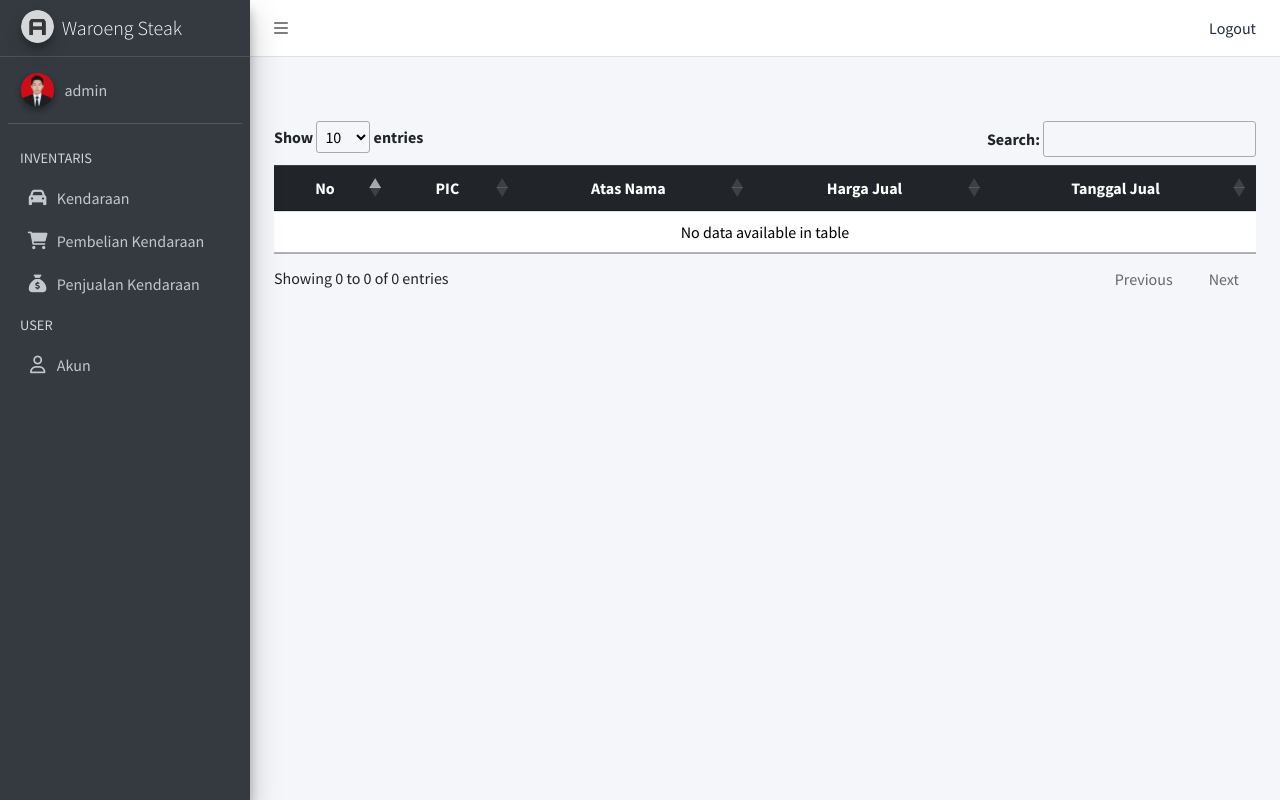
After one commit to hfhidayt/waroeng-steak, a Laravel app: page /dashboard/penjualan/kendaraan in a window 1280 px wide. The commit adds this page. Run offline with Laravel 8, Linux system fonts and the light colour scheme; a user stored in the database is signed in; data comes from the database, SQL or seed files in the repository; data that the repository does not hold is empty; some libraries are stand-ins or nearby versions.

Commit message:
penjualan kendaraan

```diff
--- a/app/Http/Controllers/PenjualanController.php
+++ b/app/Http/Controllers/PenjualanController.php
@@ -14,7 +14,10 @@ class PenjualanController extends Controller
      */
     public function index()
     {
-        //
+        return view('dashboard.kendaraan.penjualan.index', [
+            'title' => 'Penjualan',
+            'penjualans' => Penjualan::all()
+        ]);
     }
 
     /**
@@ -35,7 +38,14 @@ class PenjualanController extends Controller
      */
     public function store(Request $request)
     {
-        //
+        $validatedData = $request->validate([
+            'pic' => 'required',
+            'atas_nama' => 'required',
+            'harga_jual' => 'required',
+            'tanggal_jual' => 'required|date',
+        ]);
+        Penjualan::Create($validatedData);
+        return redirect('/dashboard/penjualan/kendaraan')->with('success', 'Berhasil menambah data penjualan!');
     }
 
     /**
@@ -67,9 +77,16 @@ class PenjualanController extends Controller
      * @param  \App\Models\Penjualan  $penjualan
      * @return \Illuminate\Http\Response
      */
-    public function update(Request $request, Penjualan $penjualan)
+    public function update(Request $request, Penjualan $kendaraan)
     {
-        //
+        $validatedData = $request->validate([
+            'pic' => 'required',
+            'atas_nama' => 'required',
+            'harga_jual' => 'required',
+            'tanggal_jual' => 'required|date',
+        ]);
+        Penjualan::where('id', $kendaraan->id)->update($validatedData);
+        return redirect('/dashboard/penjualan/kendaraan')->with('success', 'Berhasil menambah data penjualan!');
     }
 
     /**
@@ -80,6 +97,7 @@ class PenjualanController extends Controller
      */
     public function destroy(Penjualan $penjualan)
     {
-        //
+        Penjualan::destroy($penjualan->id);
+        return redirect('/dashboard/penjualan/kendaraan')->with('success', 'Data Penjualan berhasil dihapus');
     }
 }
--- a/app/Models/Penjualan.php
+++ b/app/Models/Penjualan.php
@@ -8,4 +8,6 @@ use Illuminate\Database\Eloquent\Model;
 class Penjualan extends Model
 {
     use HasFactory;
+
+    protected $guarded = ['id'];
 }
--- a/resources/views/dashboard/kendaraan/index.blade.php
+++ b/resources/views/dashboard/kendaraan/index.blade.php
@@ -12,7 +12,8 @@
                     </div>
                 @endif
                 <a href="#create" class="btn btn-success" data-bs-toggle="modal">Tambah Baru</a>
-                <a href="#createP" class="btn btn-success" data-bs-toggle="modal">Pembelian Kendaraan</a>
+                <a href="#createP" class="btn btn-success" data-bs-toggle="modal">Tambah Pembelian Kendaraan</a>
+                <a href="#createJ" class="btn btn-danger" data-bs-toggle="modal">Tambah Penjualan Kendaraan</a>
             </div>
         </div>
         <div class="row">
@@ -53,6 +54,7 @@
         </div>
         @include('dashboard.kendaraan.create')
         @include('dashboard.kendaraan.pembelian.create')
+        @include('dashboard.kendaraan.penjualan.create')
     </div>
 @endsection
 @push('script')
--- /dev/null
+++ b/resources/views/dashboard/kendaraan/penjualan/index.blade.php
@@ -0,0 +1,54 @@
+@extends('layouts.main')
+@section('wrapper')
+    @include('partials.navbar')
+    @include('partials.sidebar')
+    <div class="content-wrapper">
+        <div class="row">
+            <div class="col mx-4 my-4">
+                @if (session()->has('success'))
+                    <div class="alert alert-success alert-dismissible fade show" role="alert">
+                        {{ session('success') }}
+                        <button type="button" class="btn-close" data-bs-dismiss="alert" aria-label="Close"></button>
+                    </div>
+                @endif
+                {{-- <a href="#create" class="btn btn-success" data-bs-toggle="modal">Pembelian Kendaraan</a> --}}
+            </div>
+        </div>
+        <div class="row">
+            <div class="col mx-4 my-3">
+                <table class="table" id="table_id">
+                    <thead class="table-dark dt-head-center">
+                        <tr>
+                            <th scope="col">No</th>
+                            <th scope="col">PIC</th>
+                            <th scope="col">Atas Nama</th>
+                            <th scope="col">Harga Jual</th>
+                            <th scope="col">Tanggal Jual</th>
+                        </tr>
+                    </thead>
+                    <tbody class="text-center">
+                        @foreach ($penjualans as $j)
+                            <tr>
+                                <td>{{ $loop->iteration }}</td>
+                                <td>{{ $j->pic }}</td>
+                                <td>{{ $j->atas_nama }}</td>
+                                <td>{{ $j->harga_jual }}</td>
+                                <td>{{ $j->tanggal_jual }}</td>
+                                <td>
+                                    <a href="#show{{ $j->id }}" class="btn btn-primary border-0"
+                                        data-bs-toggle="modal">Lihat</a>
+                                    @include('dashboard.kendaraan.penjualan.show')
+                                    <a href="#edit{{ $j->id }}" class="btn btn-warning border-0"
+                                        data-bs-toggle="modal">Edit</a>
+                                    @include('dashboard.kendaraan.penjualan.edit')
+                                    <a href="#delete{{ $j->id }}" class="btn btn-danger border-0"
+                                        data-bs-toggle="modal">Hapus</a>
+                                    @include('dashboard.kendaraan.penjualan.delete')
+                                </td>
+                            </tr>
+                        @endforeach
+                </table>
+            </div>
+        </div>
+    </div>
+@endsection
--- a/resources/views/partials/sidebar.blade.php
+++ b/resources/views/partials/sidebar.blade.php
@@ -12,7 +12,7 @@
         <!-- Sidebar user panel (optional) -->
         <div class="user-panel mt-3 pb-3 mb-3 d-flex">
             <div class="image">
-                <img src="{{ asset('dist/img/user2-160x160.jpg') }}" class="img-circle elevation-2" alt="User Image">
+                <img src="{{ asset('dist/img/user2-160x160.jfif') }}" class="img-circle elevation-2" alt="User Image">
             </div>
             <div class="info">
                 <a href="#" class="d-block">{{ auth()->user()->username }}</a>
@@ -33,7 +33,6 @@
                 </li>
                 <li class="nav-item">
                     <a href="/dashboard/pembelian/kendaraan" class="nav-link">
-                        {{-- <i class="nav-icon far fa-sack-dollar"></i> --}}
                         <i class="nav-icon fas fa-cart-shopping"></i>
                         <p>
                             Pembelian Kendaraan
@@ -41,7 +40,7 @@
                     </a>
                 </li>
                 <li class="nav-item">
-                    <a href="/dashboard/kendaraandijual" class="nav-link">
+                    <a href="/dashboard/penjualan/kendaraan" class="nav-link">
                         <i class="nav-icon fas fa-sack-dollar"></i>
                         <p>
                             Penjualan Kendaraan
--- a/routes/web.php
+++ b/routes/web.php
@@ -4,6 +4,7 @@ use App\Http\Controllers\LoginController;
 use App\Http\Controllers\UserController;
 use App\Http\Controllers\KendaraanController;
 use App\Http\Controllers\PembelianController;
+use App\Http\Controllers\PenjualanController;
 use Illuminate\Support\Facades\Route;
 
 /*
@@ -25,7 +26,7 @@ Route::get('/', [LoginController::class, 'index'])->name('login')->middleware('g
 Route::post('/login', [LoginController::class, 'authenticate']);
 Route::post('/logout', [LoginController::class, 'logout']);
 
-Route::get('/dashboard', function() {
+Route::get('/dashboard', function () {
     return view('dashboard.index', [
         'title' => 'Dashboard'
     ]);
@@ -35,4 +36,6 @@ Route::resource('/dashboard/kendaraan', KendaraanController::class)->middleware(
 
 Route::resource('/dashboard/pembelian/kendaraan', PembelianController::class)->middleware('auth');
 
+Route::resource('/dashboard/penjualan/kendaraan', PenjualanController::class)->middleware('auth');
+
 Route::resource('/dashboard/akun', UserController::class)->except('create', 'show', 'edit')->middleware('admin');
```
Also changed, not shown: resources/views/dashboard/kendaraan/pembelian/create.blade.php (+14 -10 lines), resources/views/dashboard/kendaraan/penjualan/create.blade.php (added, +43 -0 lines), resources/views/dashboard/kendaraan/penjualan/delete.blade.php (added, +22 -0 lines), resources/views/dashboard/kendaraan/penjualan/edit.blade.php (added, +52 -0 lines), resources/views/dashboard/kendaraan/penjualan/show.blade.php (added, +47 -0 lines), public/dist/img/user2-160x160 backup.jpg (added), public/dist/img/user2-160x160.jfif (added).
